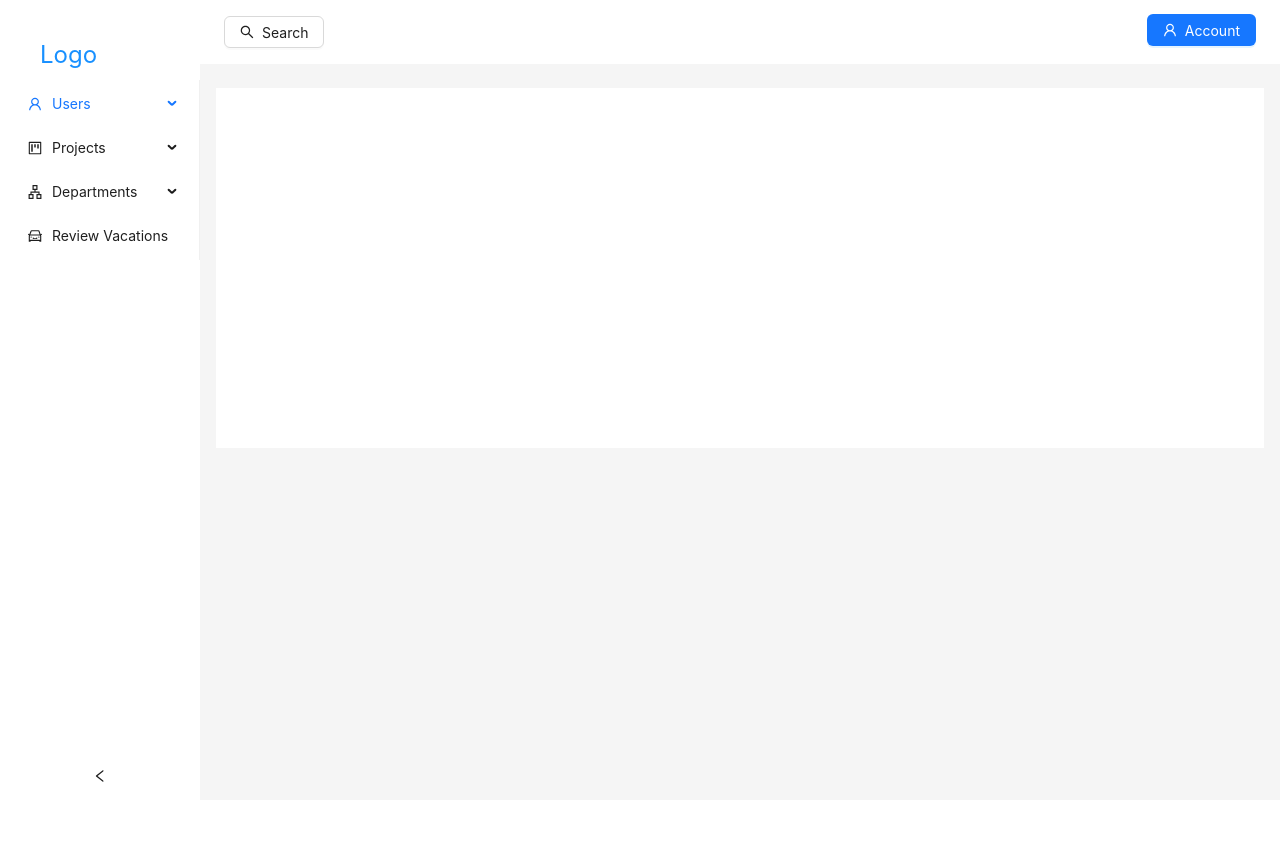
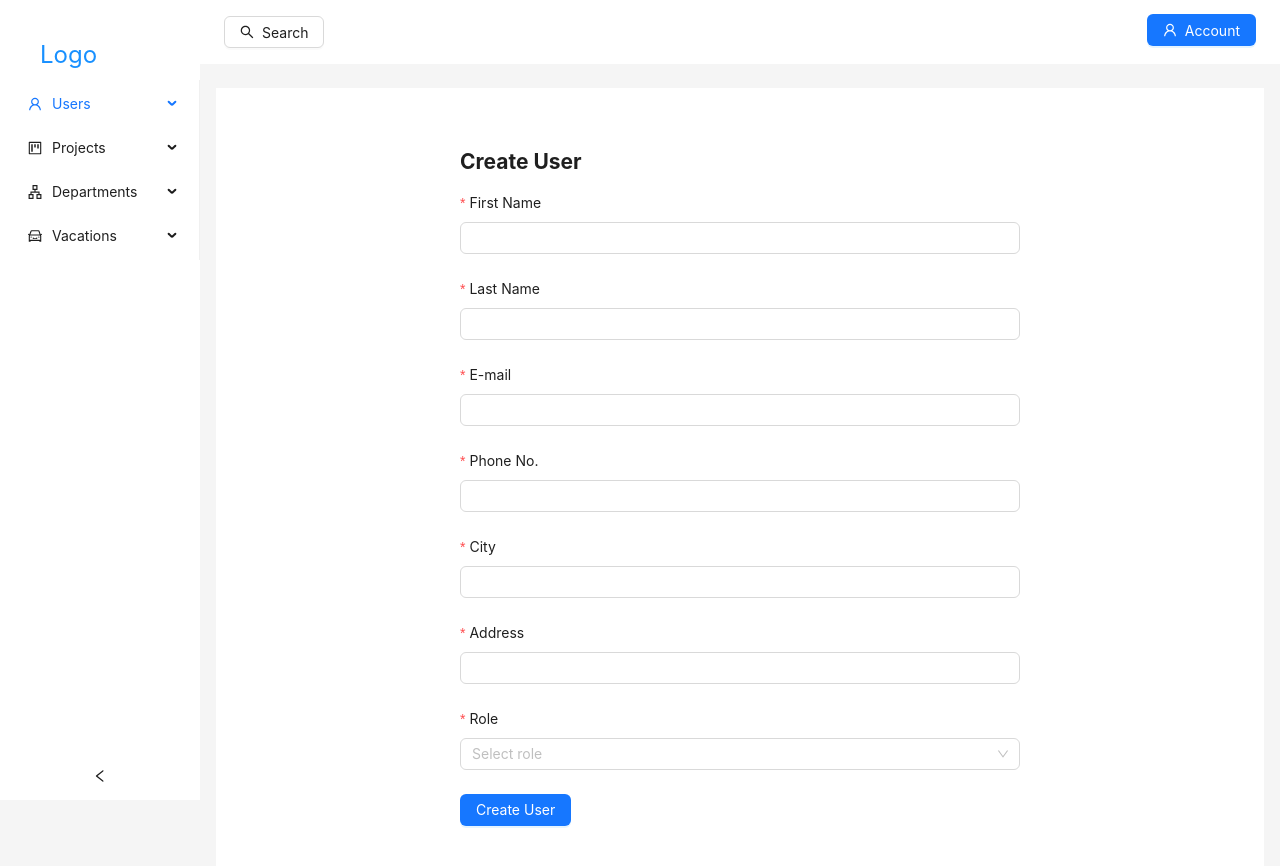
Before and after one commit to NazifSelimi/Hr-Management-Frontend, a React (Create React App) app: page /create-users in a window 1280 px wide. Shown: the top 866 px of the page. Before the commit the page ends 800 px from the top, so only its background shows below. Built offline with nearby package versions, Linux system fonts and the light colour scheme; sample sign-in values are in the browser's storage.

Commit message:
Added create user, with first time login change password, also in proccess of refactoring all axios requests into apiService file

```diff
--- a/src/AppRoutes.tsx
+++ b/src/AppRoutes.tsx
@@ -11,19 +11,23 @@ import ProtectedRoute from "./ProtectedRoute"; // Import the ProtectedRoute comp
 import CreateDepartmentView from "./components/Admin/Departments/CreateDepartmentView";
 import RequestVacationView from "./components/Employee/Vacations/RequestVacationView";
 import VacationReview from "./components/Admin/Vacation/VacationReview";
-import VacationView from "./components/Admin/Vacation/VacationView";
+import VacationView from "./components/Employee/Vacations/VacationView";
 import DepartmentDetails from "./components/Admin/Departments/DepartmentDetails";
 import MyProjects from "./components/Employee/Projects/MyProjects";
 import MyProjectDetails from "./components/Employee/Projects/MyProjectDetails";
 import MyDepartments from "./components/Employee/Departments/MyDepartments";
 import MyDepartmentDetails from "./components/Employee/Departments/MyDepartmentDetails";
 import UserProfile from "./components/Employee/Profile/UserProfile";
+import CreateUserView from "./components/Admin/Employees/CreateUserView";
+import ChangePassword from "./components/Auth/ChangePassword";
 
 const AppRoutes: React.FC = () => {
   return (
     <Routes>
       {/* Public Route */}
       <Route path="/login" element={<LogIn />} />
+      <Route path="/update-password" element={<ChangePassword />} />
+
       {/* Protected Admin Routes */}
       <Route
         path="/projects"
@@ -33,6 +37,12 @@ const AppRoutes: React.FC = () => {
         path="/create-projects"
         element={
           <ProtectedRoute element={CreateProjectView} requiredRole="admin" />
+        }
+      />
+      <Route
+        path="/create-users"
+        element={
+          <ProtectedRoute element={CreateUserView} requiredRole="admin" />
         }
       />
       <Route
--- a/src/apiService.ts
+++ b/src/apiService.ts
@@ -8,7 +8,32 @@ export const fetchEmployees = async (): Promise<User[]> => {
 };
 
 export const deleteEmployee = async (id: string): Promise<void> => {
-  await axiosInstance.delete(`/user-delete/${id}`);
+  await axiosInstance.delete(`/users/${id}`);
+};
+
+export const createEmployee = async (employeeData: {
+  first_name: string;
+  last_name: string;
+  email: string;
+  phone: string;
+  city: string;
+  address: string;
+  role: string;
+  days_off: number;
+}): Promise<any> => {
+  const response = await axiosInstance.post("/users", employeeData);
+  return response;
+};
+
+export const updatePassword = async (
+  password: string,
+  password_confirmation: string
+): Promise<any> => {
+  const response = await axiosInstance.patch("/update-password", {
+    password,
+    password_confirmation,
+  });
+  return response;
 };
 
 // Department APIs
@@ -28,12 +53,21 @@ export const deleteDepartmentApi = async (id: string): Promise<void> => {
   await axiosInstance.delete(`/departments/${id}`);
 };
 
+export const assignUsersToDepartment = async (
+  departmentId: string,
+  userIds: string[]
+): Promise<void> => {
+  await axiosInstance.post(`/assign-users-departments/${departmentId}`, {
+    userIds,
+  });
+};
+
 // Project APIs
 export const fetchProjects = async (): Promise<Project[]> => {
   const { data } = await axiosInstance.get<Project[]>("/projects");
   return data;
 };
-//Update Project API
+
 export const updateProject = async (
   id: string,
   projectData: { name: string; description: string; department_ids: string[] }
@@ -45,8 +79,62 @@ export const deleteProject = async (id: string): Promise<void> => {
   await axiosInstance.delete(`/projects/${id}`);
 };
 
+export const assignUsersToProject = async (
+  projectId: string,
+  userIds: string[]
+): Promise<void> => {
+  await axiosInstance.post(`/assign-users-projects/${projectId}`, { userIds });
+};
+
 // User APIs
 export const fetchUserById = async (id: string): Promise<User> => {
   const { data } = await axiosInstance.get<User>(`/users/${id}`);
   return data;
 };
+
+export const updateUserProfile = async (
+  userId: string,
+  profileData: {
+    first_name: string;
+    last_name: string;
+    email: string;
+    phone: string;
+    city: string;
+    address: string;
+  }
+): Promise<void> => {
+  await axiosInstance.put(`/profile/update/${userId}`, profileData);
+};
+
+export const removeFromProject = async (userId: string): Promise<void> => {
+  await axiosInstance.post(`/user/${userId}/remove-projects`);
+};
+
+export const removeFromDepartment = async (userId: string): Promise<void> => {
+  await axiosInstance.post(`/user/${userId}/remove-departments`);
+};
+
+// Vacation (Days Off) APIs
+export const fetchEmployeeVacation = async (): Promise<void> => {
+  const { data } = await axiosInstance.get("/employee-vacation");
+  return data;
+};
+
+export const requestVacation = async (vacationData: {
+  days_off: number;
+}): Promise<void> => {
+  await axiosInstance.post("/request-vacation", vacationData);
+};
+
+export const updateVacation = async (
+  daysOffId: string,
+  daysOffData: { days_off: number }
+): Promise<void> => {
+  await axiosInstance.patch(`/vacation/${daysOffId}`, daysOffData);
+};
+
+// Search API
+export const search = async (searchQuery: { term: string }): Promise<any> => {
+  const { data } = await axiosInstance.post("/search", searchQuery);
+  return data;
+};
--- /dev/null
+++ b/src/components/Admin/Employees/CreateUserForm.tsx
@@ -0,0 +1,115 @@
+import { Form, Input, Button, Select } from "antd";
+import Spinner from "../../Spinner";
+
+interface CreateUserFormProps {
+  onSubmit: (values: {
+    first_name: string;
+    last_name: string;
+    email: string;
+    phone: string;
+    city: string;
+    address: string;
+    role: string;
+    days_off: number;
+  }) => void;
+  loading: boolean;
+}
+
+const CreateUserForm: React.FC<CreateUserFormProps> = ({
+  onSubmit,
+  loading,
+}) => {
+  const [form] = Form.useForm();
+
+  const handleFinish = (values: any) => {
+    onSubmit({
+      ...values,
+    });
+  };
+
+  return (
+    <Form form={form} onFinish={handleFinish} layout="vertical">
+      <Form.Item
+        name="first_name"
+        label="First Name"
+        rules={[
+          { required: true, message: "Please enter employee first name" },
+        ]}
+      >
+        <Input />
+      </Form.Item>{" "}
+      <Form.Item
+        name="last_name"
+        label="Last Name"
+        rules={[{ required: true, message: "Please enter employee last name" }]}
+      >
+        <Input />
+      </Form.Item>{" "}
+      <Form.Item
+        name="email"
+        label="E-mail"
+        rules={[{ required: true, message: "Please enter employee email" }]}
+      >
+        <Input />
+      </Form.Item>{" "}
+      <Form.Item
+        name="phone"
+        label="Phone No."
+        rules={[
+          { required: true, message: "Please enter employee phone number" },
+        ]}
+      >
+        <Input />
+      </Form.Item>
+      <Form.Item
+        name="city"
+        label="City"
+        rules={[{ required: true, message: "Please enter employee city" }]}
+      >
+        <Input />
+      </Form.Item>
+      <Form.Item
+        name="address"
+        label="Address"
+        rules={[{ required: true, message: "Please enter employee address" }]}
+      >
+        <Input />
+      </Form.Item>
+      <Form.Item
+        name="role"
+        label="Role"
+        rules={[
+          {
+            required: true,
+            message: "Please select one role",
+          },
+        ]}
+      >
+        <Select
+          placeholder="Select role"
+          loading={loading}
+          notFoundContent={loading ? <Spinner /> : "No data"}
+        >
+          <Select.Option key="employee" value="employee">
+            Employee
+          </Select.Option>
+          <Select.Option key="admin" value="admin">
+            Admin
+          </Select.Option>
+        </Select>
+      </Form.Item>
+      <Form.Item>
+        <Button
+          type="primary"
+          htmlType="submit"
+          loading={loading}
+          disabled={loading}
+        >
+          Create User
+        </Button>
+      </Form.Item>
+    </Form>
+  );
+};
+
+export default CreateUserForm;
--- /dev/null
+++ b/src/components/Admin/Employees/CreateUserView.tsx
@@ -0,0 +1,45 @@
+import React, { useState, useEffect } from "react";
+import { Form, Input, Button, Select, message, Spin } from "antd";
+import axiosInstance from "../../../api/axiosInstance";
+import { Department } from "../../types";
+import { useNavigate } from "react-router-dom";
+import Spinner from "../../Spinner";
+import { createEmployee } from "../../../apiService";
+import CreateUserForm from "./CreateUserForm";
+
+const { Option } = Select;
+
+const CreateUserView: React.FC = () => {
+  const navigate = useNavigate();
+  const [loading, setLoading] = useState<boolean>(false);
+
+  const handleSubmit = async (values: any) => {
+    setLoading(true);
+    try {
+      const response = await createEmployee(values); // Assuming createEmployee returns the response from the API
+
+      // Access the message from the backend response
+      message.success(response.data.message || "User created successfully.");
+    } catch (error: any) {
+      console.error("Error creating user:", error?.response || error);
+
+      // Access error message from backend response, default to error.message if unavailable
+      const errorMessage =
+        error?.response?.data?.error ||
+        error.message ||
+        "Failed to create user.";
+      message.error("Failed to create user: " + errorMessage);
+    } finally {
+      setLoading(false);
+    }
+  };
+
+  return (
+    <div style={{ maxWidth: 600, margin: "0 auto", padding: "20px" }}>
+      <h2>Create User</h2>
+      <CreateUserForm onSubmit={handleSubmit} loading={loading} />
+    </div>
+  );
+};
+
+export default CreateUserView;
--- a/src/components/Admin/Vacation/VacationReview.tsx
+++ b/src/components/Admin/Vacation/VacationReview.tsx
@@ -54,7 +54,7 @@ const VacationReview: React.FC = () => {
       fetchData("/vacation", setVacations);
     } catch (error: any) {
       console.error("Error updating project:", error);
-      message.error("Failed to update project.");
+      message.error(error.data.message);
     }
   };
 
--- /dev/null
+++ b/src/components/Auth/ChangePassword.tsx
@@ -0,0 +1,58 @@
+import React, { useState } from "react";
+import { Form, Input, Button, message } from "antd";
+import { useNavigate } from "react-router-dom";
+import { updatePassword } from "../../apiService";
+
+const ChangePassword: React.FC = () => {
+  const [loading, setLoading] = useState<boolean>(false);
+  const navigate = useNavigate();
+
+  const handleSubmit = async (values: any) => {
+    setLoading(true);
+    try {
+      // Make the request to update the password
+      const response = await updatePassword(
+        values.password,
+        values.password_confirmation
+      );
+
+      message.success(response.data.message);
+      navigate("/dashboard"); // Redirect to dashboard after successful password update
+    } catch (error: any) {
+      message.error("Failed to update password: " + error.message);
+    } finally {
+      setLoading(false);
+    }
+  };
+
+  return (
+    <div style={{ maxWidth: 400, margin: "0 auto", padding: "20px" }}>
+      <h2>Change Password</h2>
+      <Form onFinish={handleSubmit}>
+        <Form.Item
+          name="password"
+          label="New Password"
+          rules={[
+            { required: true, message: "Please enter your new password" },
+          ]}
+        >
+          <Input.Password />
+        </Form.Item>
+        <Form.Item
+          name="password_confirmation"
+          label="Confirm Password"
+          rules={[{ required: true, message: "Please confirm your password" }]}
+        >
+          <Input.Password />
+        </Form.Item>
+        <Form.Item>
+          <Button type="primary" htmlType="submit" loading={loading}>
+            Update Password
+          </Button>
+        </Form.Item>
+      </Form>
+    </div>
+  );
+};
+
+export default ChangePassword;
--- a/src/components/Auth/LogIn.tsx
+++ b/src/components/Auth/LogIn.tsx
@@ -19,7 +19,7 @@ const Login: React.FC = () => {
     try {
       // Fetch the CSRF token before attempting to log in
       await axios.get("http://localhost/sanctum/csrf-cookie", {
-        withCredentials: true, //CSRF token is set in the cookies
+        withCredentials: true, // CSRF token is set in the cookies
       });
 
       // Perform the login request with the CSRF token included automatically
@@ -33,9 +33,10 @@ const Login: React.FC = () => {
           withCredentials: true, // Ensure credentials are sent with the login request
         }
       );
+
       const authToken = response.data.token;
       localStorage.setItem("authToken", authToken);
-      //seting the authToken in the LocalStorage
+      // Set authToken in LocalStorage
 
       if (response.status === 200) {
         message.success("Login successful!");
@@ -45,16 +46,24 @@ const Login: React.FC = () => {
         });
 
         const userRole = userResponse.data.role;
+        const mustChangePassword = userResponse.data.must_change_password;
+
         localStorage.setItem("userRole", userRole);
-        console.log(userRole);
-        //saving role in local storage
-        login(userRole, authToken);
-        // Navigate to a page based on userRole
-        if (userRole === "admin") {
-          navigate("/projects");
-        }
-        if (userRole === "employee") {
-          navigate("/employee");
+        login(userRole, authToken); // Set auth context with role and token
+
+        // Check if user needs to change password on first login
+        if (mustChangePassword) {
+          message.warning(
+            "You need to change your password before proceeding."
+          );
+          navigate("/update-password"); // Redirect to the password change page
+        } else {
+          // Navigate to a page based on userRole
+          if (userRole === "admin") {
+            navigate("/projects");
+          } else if (userRole === "employee") {
+            navigate("/employee");
+          }
         }
       } else {
         message.error("Invalid email or password");
--- a/src/components/Sidebar/Sidebar.tsx
+++ b/src/components/Sidebar/Sidebar.tsx
@@ -26,7 +26,10 @@ const Sidebar: React.FC = () => {
       key: "sub1",
       icon: <UserOutlined />,
       label: "Users",
-      children: [{ key: "1", label: <Link to="/employees">Employees</Link> }],
+      children: [
+        { key: "1", label: <Link to="/employees">Employees</Link> },
+        { key: "8", label: <Link to="/create-users">Create User</Link> },
+      ],
     },
     {
       key: "sub2",
@@ -55,7 +58,17 @@ const Sidebar: React.FC = () => {
     {
       key: "sub4",
       icon: <CarOutlined />,
-      label: <Link to="/review-vacations">Review Vacations</Link>,
+      label: "Vacations",
+      children: [
+        {
+          key: "6",
+          label: <Link to="/review-vacations">Review Vacations</Link>,
+        },
+        {
+          key: "7",
+          label: <Link to="/vacations">View Vacations</Link>,
+        },
+      ],
     },
   ];
 
```
Also changed, not shown: src/components/Employee/Vacations/VacationView.tsx (renamed from src/components/Admin/Vacation/VacationView.tsx).
